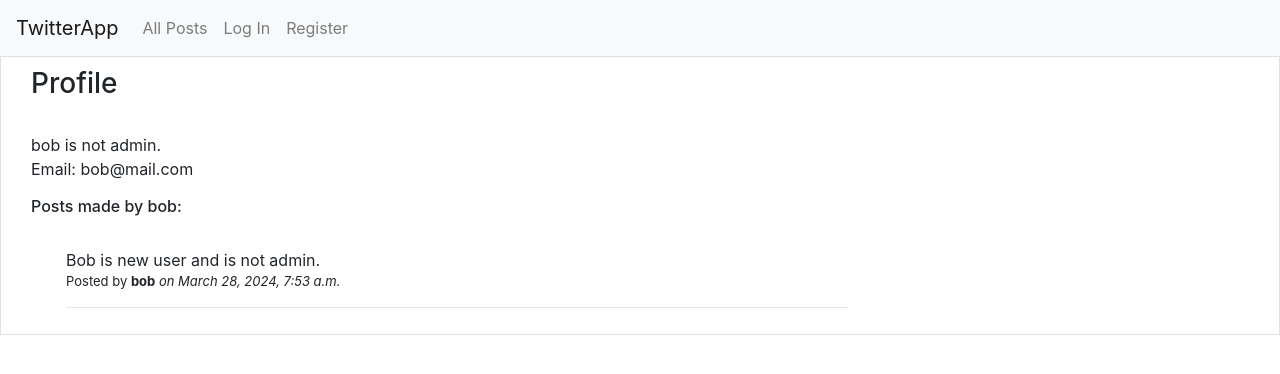
After one commit to trndav/Projects, a Django app: a page that uses Twitter_Django/twitterapp/templates/twitterapp/user_page.html in a window 1280 px wide. The commit adds this page. Shown: the top 374 px of the page. Run offline with Django 5.2, Linux system fonts and the light colour scheme; data comes from the database, SQL or seed files in the repository; both versions use the stored data as it was after the commit; some libraries are stand-ins or nearby versions.

Commit message:
Added user profile mage and more stylings.

```diff
--- a/Twitter_Django/twitterapp/models.py
+++ b/Twitter_Django/twitterapp/models.py
@@ -10,7 +10,6 @@ class Post(models.Model):
     text = models.TextField()
     created_at = models.DateTimeField(auto_now_add=True)
     updated_at = models.DateTimeField(auto_now=True)
-    # likes = models.ManyToManyField(User, through='Like', related_name='liked_posts', blank=True)
     likes = models.ManyToManyField(User, through='Like', related_name='liked_posts', blank=True)
     def __str__(self):
         return f'Posted by: {self.user.username} on {self.created_at}'
--- a/Twitter_Django/twitterapp/static/twitterapp/styles.css
+++ b/Twitter_Django/twitterapp/static/twitterapp/styles.css
@@ -22,3 +22,12 @@
 #font_small {
     font-size: small;
 }
+
+.font_small {
+    font-size: small;
+}
+
+.like-btn {
+    font-size: 12px; /* Adjust the font size to make the button smaller */
+    padding: 1px 5px; /* Adjust the padding to make the button smaller */
+}
--- /dev/null
+++ b/Twitter_Django/twitterapp/templates/twitterapp/user_page.html
@@ -0,0 +1,25 @@
+{% extends "twitterapp/layout.html" %}
+
+{% block body %}
+    <div class="border mx-auto">
+    <h3 class="margin_left20">Profile</h3><br>
+    {% if profile_user.is_admin %}
+    <span class="margin_left20">{{ profile_user.username }} is admin.</span>
+    {% else %}
+    <span class="margin_left20">{{ profile_user.username }} is not admin.</span>
+    {% endif %}
+    <p class="margin_left20">Email: {{ profile_user.email }}</p>
+
+
+    <h6 class="margin_left20">Posts made by {{ profile_user.username }}:</h6><br>
+    <ul>
+
+        {% for post in posts %}
+        <div class="col-sm-8">
+            {{ post.text }}<br>
+            <p id="font_small">Posted by <b>{{ post.user }}</b> <i>on {{ post.created_at }}</i></p>
+            <hr>
+        </div>
+        {% endfor %}
+    </ul>
+{% endblock %}
--- a/Twitter_Django/twitterapp/urls.py
+++ b/Twitter_Django/twitterapp/urls.py
@@ -3,13 +3,12 @@ from . import views
 from .views import create_post
 
 urlpatterns = [
-    #path("", views.posts_view, name="index"),
     path("", views.posts_view, name="index"),
     path("login", views.login_view, name="login"),
     path("logout", views.logout_view, name="logout"),
     path("register", views.register, name="register"),
     path("create/", views.create_post, name='create_post'),
-    #path("index", views.posts_view, name='posts_view')
     path('like/<int:post_id>/', views.like_post, name='like_post'),
-    path('posts/', views.posts_view, name='posts_view'),
+    # path('posts/', views.posts_view, name='posts_view'),
+    path('user/<str:username>/', views.user_page, name='user_page')
 ]
--- a/Twitter_Django/twitterapp/views.py
+++ b/Twitter_Django/twitterapp/views.py
@@ -82,16 +82,15 @@ def posts_view(request):
 
 # Like on posts
 def like_post(request, post_id):
-    # Get post object or return 404
-    # post = get_object_or_404(Post, pk=post_id)
-    # post.likes.add(request.user) # Add current user to post likes
+    post = get_object_or_404(Post, pk=post_id)
+    post.likes.add(request.user)  # Add current user to post likes
+    updated_likes_count = post.total_likes()
+    return HttpResponse(updated_likes_count)
+
+# User profile page with his posts
+def user_page(request, username):
+    # user = get_object_or_404(User, username=username)
+    profile_user = get_object_or_404(User, username=username)
+    posts = Post.objects.filter(user=profile_user)
     # posts = Post.objects.annotate(num_likes=Count('likes')).order_by('-created_at')
-    # # return redirect('posts_view')
-    # return render(request, 'twitterapp/posts_view.html', {'posts': posts})
-    post = get_object_or_404(Post, pk=post_id)
-    # Process the like action...
-    post.likes.add(request.user)  # Add current user to post likes
-    # Get the updated like count for the post
-    updated_likes_count = post.total_likes()
-    # Return the updated like count as plain text
-    return HttpResponse(updated_likes_count)
+    return render(request, 'twitterapp/user_page.html', {'profile_user': profile_user, 'posts': posts})
```
Also changed, not shown: Twitter_Django/twitterapp/templates/twitterapp/posts_view.html (+5 -4 lines), Twitter_Django/db.sqlite3.
